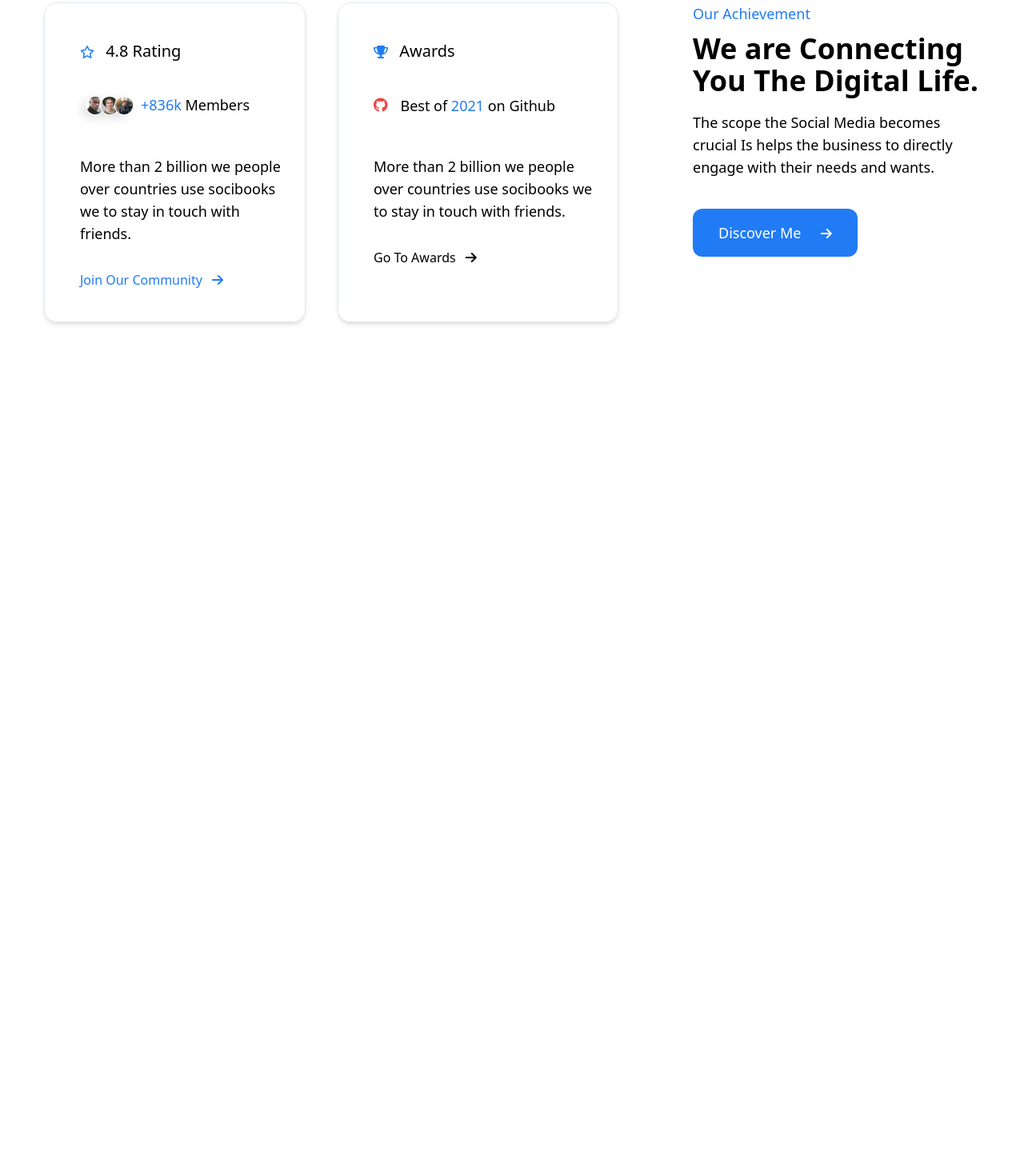
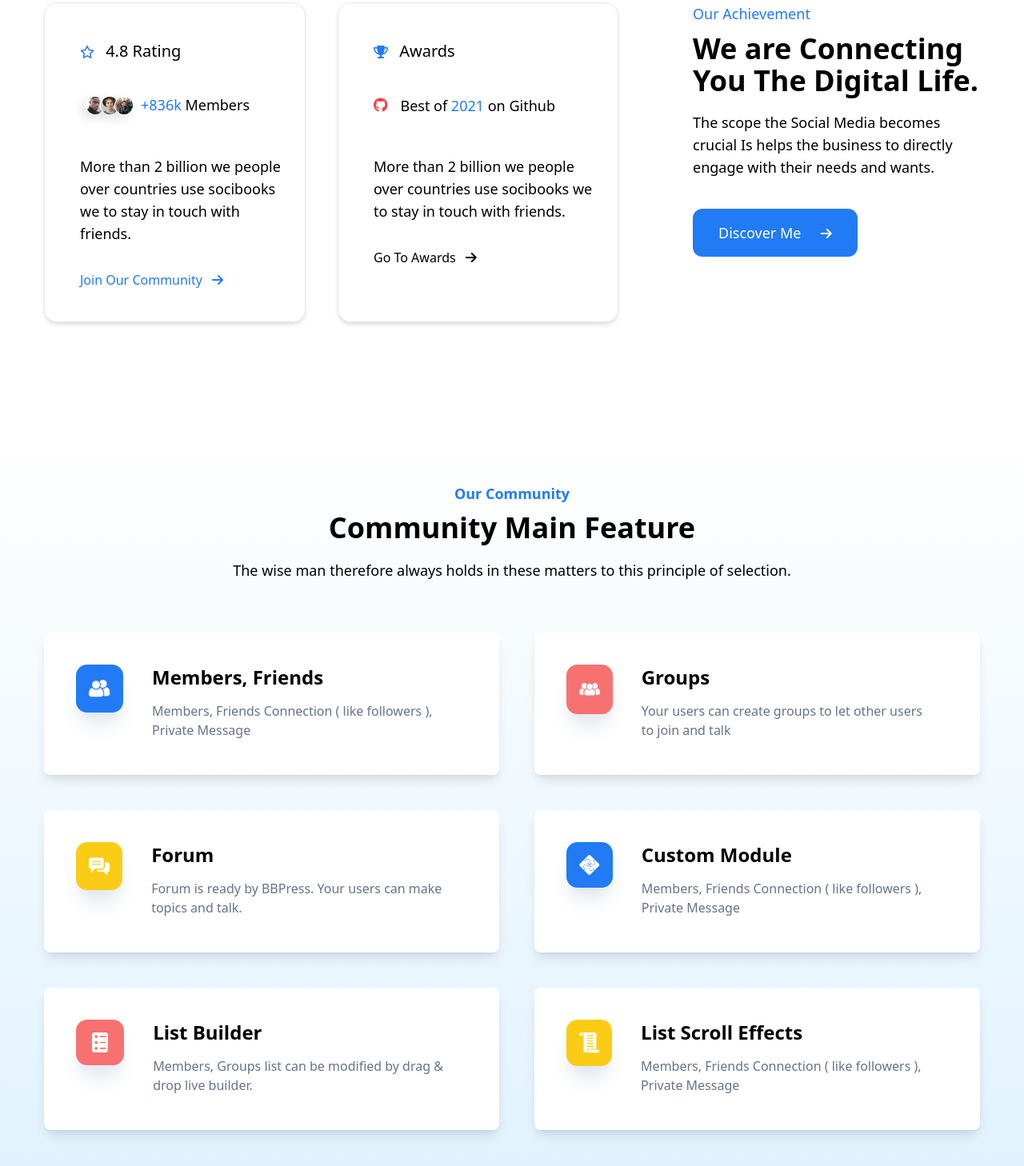
Before and after one commit to fakhryfernanda/slicing-netblue, a plain HTML site: page index.html in a window 1280 px wide. Shown: the part 1503-2961 px from the top of the page at 80% size. Before the commit the page ends 1981 px from the top, so only its background shows below. Drawn offline with nearby package versions, Linux system fonts and the light colour scheme.

Commit message:
Add community section

```diff
--- a/index.html
+++ b/index.html
@@ -97,7 +97,7 @@
         </div>
       </div>
     </section>
-    <section id="achievement" class="py-[75px]">
+    <section id="achievement" class="py-[75px] mb-[65px]">
       <div class="container mx-auto flex justify-between gap-[93px]">
         <div class="columns-2 w-2/3">
           <div class="border border-slate-200 shadow-md pl-11 pr-[18px] pt-[46px] pb-10 rounded-2xl mr-6">
@@ -146,5 +146,76 @@
         </div>
       </div>
     </section>
+    <section id="community" class="pt-[60px] pb-20 bg-gradient-to-b from-white to-sky-100">
+      <div class="container mx-auto mb-16">
+        <div class="mx-auto w-fit text-center">
+          <p class="text-lg text-netblue font-semibold mb-[9px]">Our Community</p>
+          <h2 class="text-4xl font-bold mb-[19px]">Community Main Feature</h2>
+          <p class="text-lg">The wise man therefore always holds in these matters to this principle of selection.</p>
+        </div>
+      </div>
+      <div class="container mx-auto columns-2 flex gap-11">
+        <div class="flex flex-col gap-11">
+          <div class=" bg-white shadow-lg rounded-lg pl-10 pt-10 pb-11 pr-[65px] flex items-start">
+            <div class="px-4 py-[19px] mr-9 bg-netblue rounded-[14px] shadow-xl shadow-slate-200 w-fit">
+              <img src="./assets/icons/Icon.png" alt="">
+            </div>
+            <div class="">
+              <h3 class="text-semibold text-2xl font-[600] mb-[14px]">Members, Friends</h3>
+              <p class="text-slate-500">Members, Friends Connection ( like followers ), Private Message</p>
+            </div>
+          </div>
+          <div class=" bg-white shadow-lg rounded-lg pl-10 pt-10 pb-11 pr-[65px] flex items-start">
+            <div class="px-4 py-[19px] mr-9 bg-yellow-400 rounded-[14px] shadow-xl shadow-slate-200 w-fit">
+              <img src="./assets/icons/Icon 2.png" alt="">
+            </div>
+            <div class="">
+              <h3 class="text-semibold text-2xl font-[600] mb-[14px]">Forum</h3>
+              <p class="text-slate-500">Forum is ready by BBPress. Your users can make topics and talk.</p>
+            </div>
+          </div>
+          <div class=" bg-white shadow-lg rounded-lg pl-10 pt-10 pb-11 pr-[65px] flex items-start">
+            <div class="px-5 py-4 mr-9 bg-red-400 rounded-[14px] shadow-xl shadow-slate-200 w-fit">
+              <img src="./assets/icons/Icon 3.png" alt="">
+            </div>
+            <div class="">
+              <h3 class="text-semibold text-2xl font-[600] mb-[14px]">List Builder</h3>
+              <p class="text-slate-500">Members, Groups list can be modified by drag & drop live builder.</p>
+            </div>
+          </div>
+        </div>
+        <div class="flex flex-col gap-11">
+          <div class=" bg-white shadow-lg rounded-lg pl-10 pt-10 pb-11 pr-[65px] flex items-start">
+            <div class="px-4 py-[23px] mr-9 bg-red-400 rounded-[14px] shadow-xl shadow-slate-200 w-fit">
+              <img src="./assets/icons/Icon 4.png" alt="">
+            </div>
+            <div class="">
+              <h3 class="text-semibold text-2xl font-[600] mb-[14px]">Groups</h3>
+              <p class="text-slate-500">Your users can create groups to let other users to join and talk</p>
+            </div>
+          </div>
+          <div class=" bg-white shadow-lg rounded-lg pl-10 pt-10 pb-11 pr-[65px] flex items-start">
+            <div class="p-4 mr-9 bg-netblue rounded-[14px] shadow-xl shadow-slate-200 w-fit">
+              <img src="./assets/icons/Icon 5.png" alt="">
+            </div>
+            <div class="">
+              <h3 class="text-semibold text-2xl font-[600] mb-[14px]">Custom Module</h3>
+              <p class="text-slate-500">
+                Members, Friends Connection ( like followers ), Private Message
+              </p>
+            </div>
+          </div>
+          <div class=" bg-white shadow-lg rounded-lg pl-10 pt-10 pb-11 pr-[65px] flex items-start">
+            <div class="p-4 mr-9 bg-yellow-400 rounded-[14px] shadow-xl shadow-slate-200 w-fit">
+              <img src="./assets/icons/Icon 6.png" alt="">
+            </div>
+            <div class="">
+              <h3 class="text-semibold text-2xl font-[600] mb-[14px]">List Scroll Effects</h3>
+              <p class="text-slate-500">Members, Friends Connection ( like followers ), Private Message</p>
+            </div>
+          </div>
+        </div>
+      </div>
+    </section>
 </body>
 </html>
```
Also changed, not shown: assets/icons/Icon 2.png (added), assets/icons/Icon 3.png (added), assets/icons/Icon 4.png (added), assets/icons/Icon 5.png (added), assets/icons/Icon 6.png (added), assets/icons/Icon.png (added).
